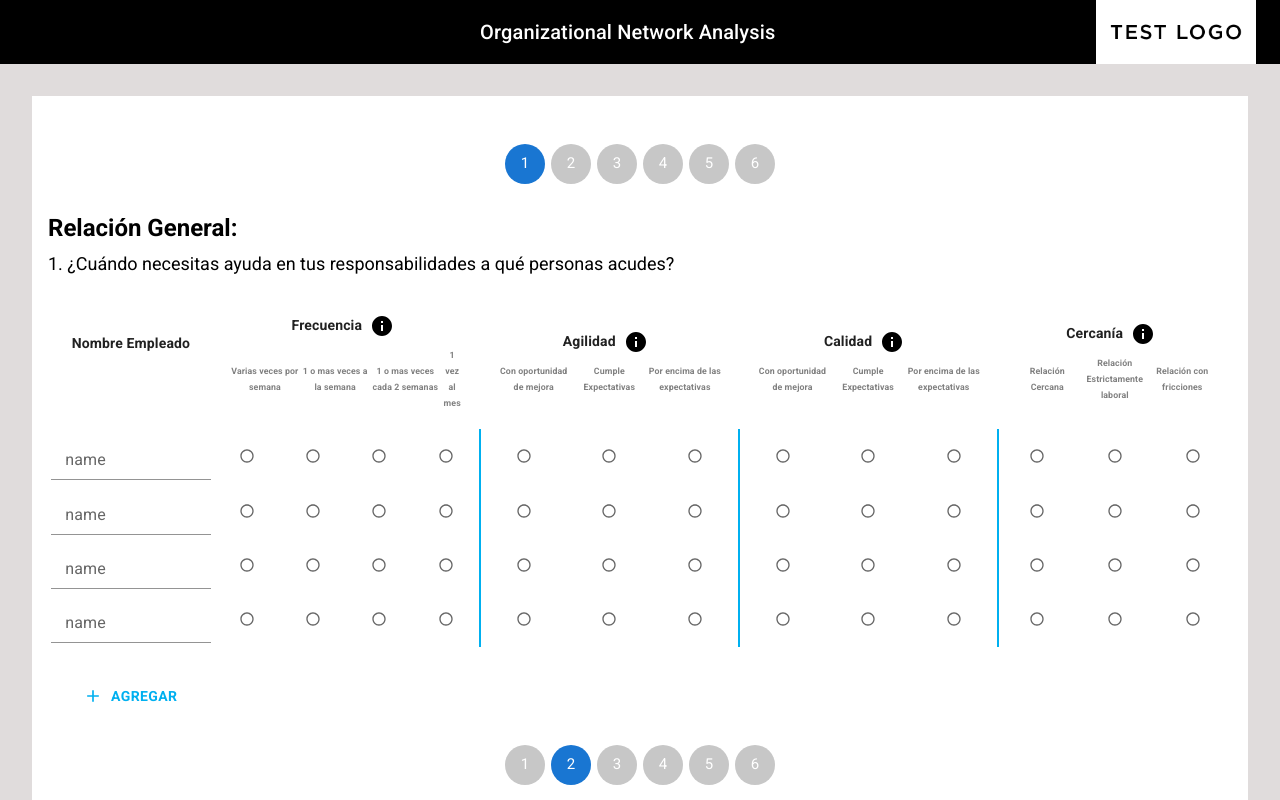
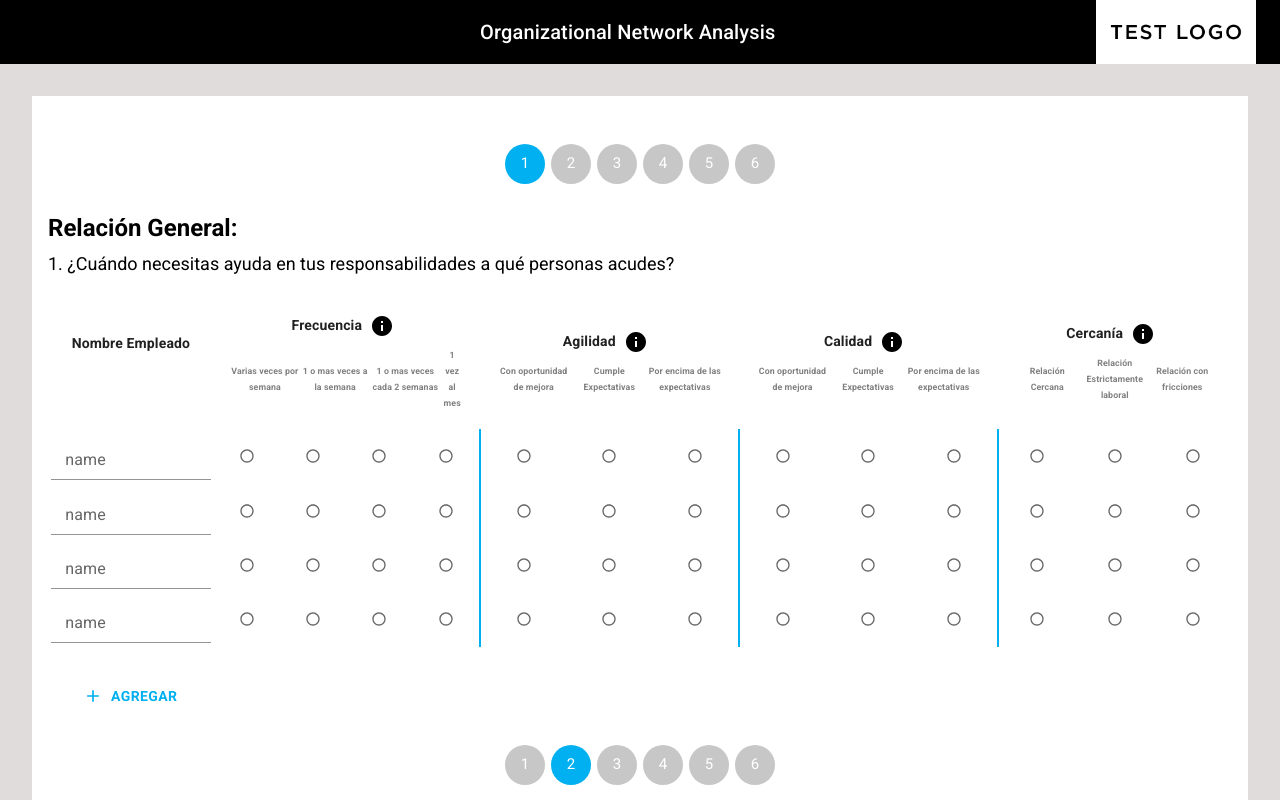
Before and after one commit to OfficielSalah/questionnaire, a React (Create React App) app: page /third in a window 1280 px wide. Shown: the top 800 px of the page. Built offline with nearby package versions, Linux system fonts and the light colour scheme.

Commit message:
fix style

```diff
--- a/src/pages/Third.jsx
+++ b/src/pages/Third.jsx
@@ -24,6 +24,7 @@ import {
 import { useNavigate } from "react-router-dom";
 import AddIcon from "@mui/icons-material/Add";
 import DeleteIcon from "@mui/icons-material/Delete";
+import { createTheme, ThemeProvider } from "@mui/material/styles";
 
 const data = [
   {
@@ -109,6 +110,14 @@ export default function Third() {
       }),
     })
   );
+
+  const theme = createTheme({
+    palette: {
+      blue: {
+        main: "#00b0f0",
+      },
+    },
+  });
 
   const click = () => {
     navigate("/fourth", { state: questions });
@@ -212,6 +221,7 @@ export default function Third() {
             return (
               <div key={key1} ref={addtopaginationRefs} className={styles.top}>
                 <Stack id={key1}>
+                  <ThemeProvider theme={theme}>
                     <Pagination
                       defaultPage={key1 + 1}
                       count={data ? data.length : 1}
@@ -220,8 +230,9 @@ export default function Third() {
                       className={styles.pagination}
                       size="large"
                       onChange={handlePage}
-                    color="primary"
+                      color="blue"
                     />
+                  </ThemeProvider>
                 </Stack>
                 <h2>{val.title}</h2>
                 <p>{val.question}</p>
--- a/src/pages/Third.module.css
+++ b/src/pages/Third.module.css
@@ -70,7 +70,11 @@ body {
 .pagination ul li button {
   color: white;
   background-color: rgb(199, 199, 199);
-  border-width: 2px;
+}
+.pagination ul li button:hover {
+  color: #00b0f0;
+  background-color: rgb(199, 199, 199);
+  font-weight: bold;
 }
 .pagination {
   margin: 0 auto;
```
Lines whose indentation alone changed are shown as unchanged.
